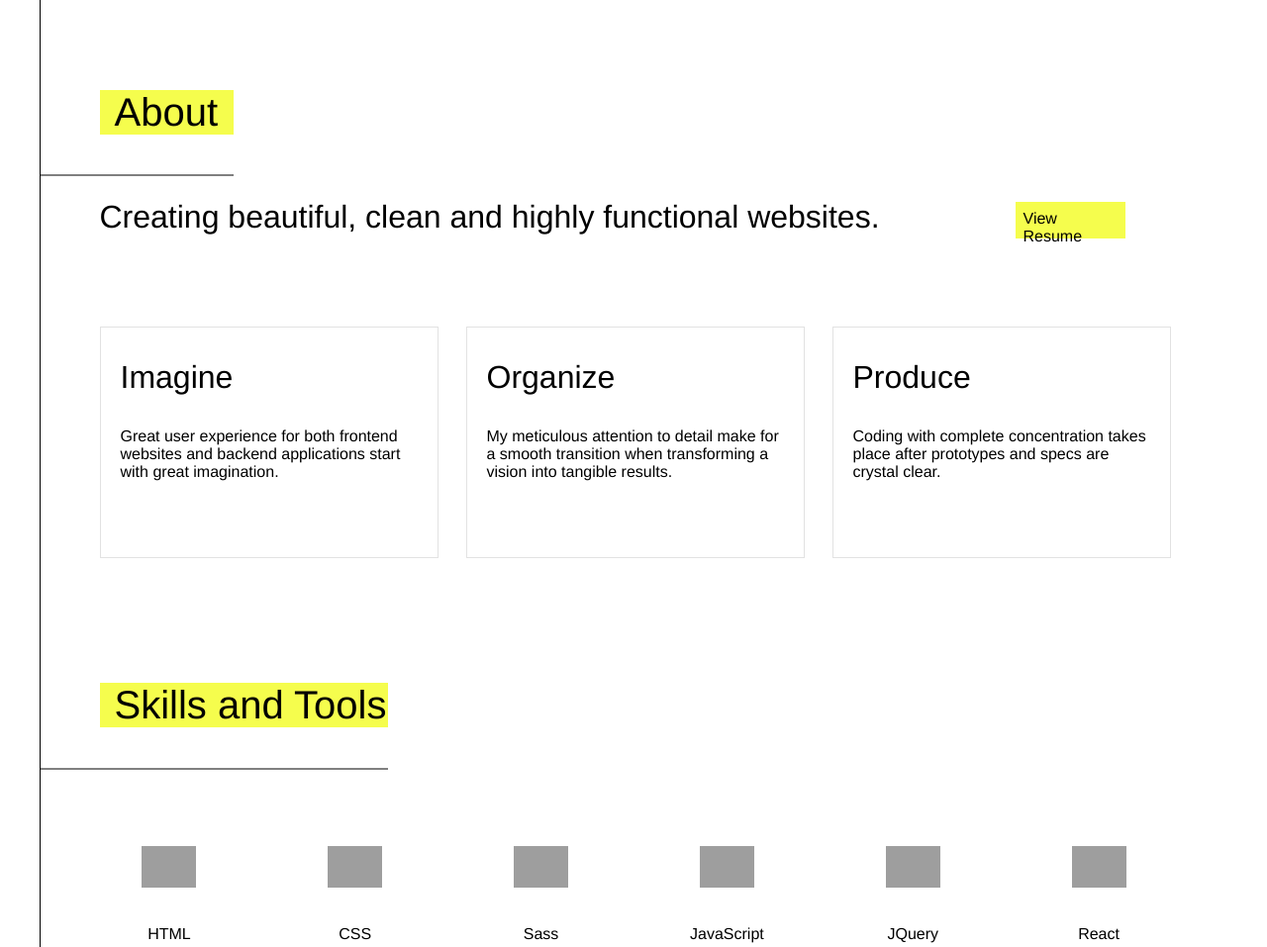
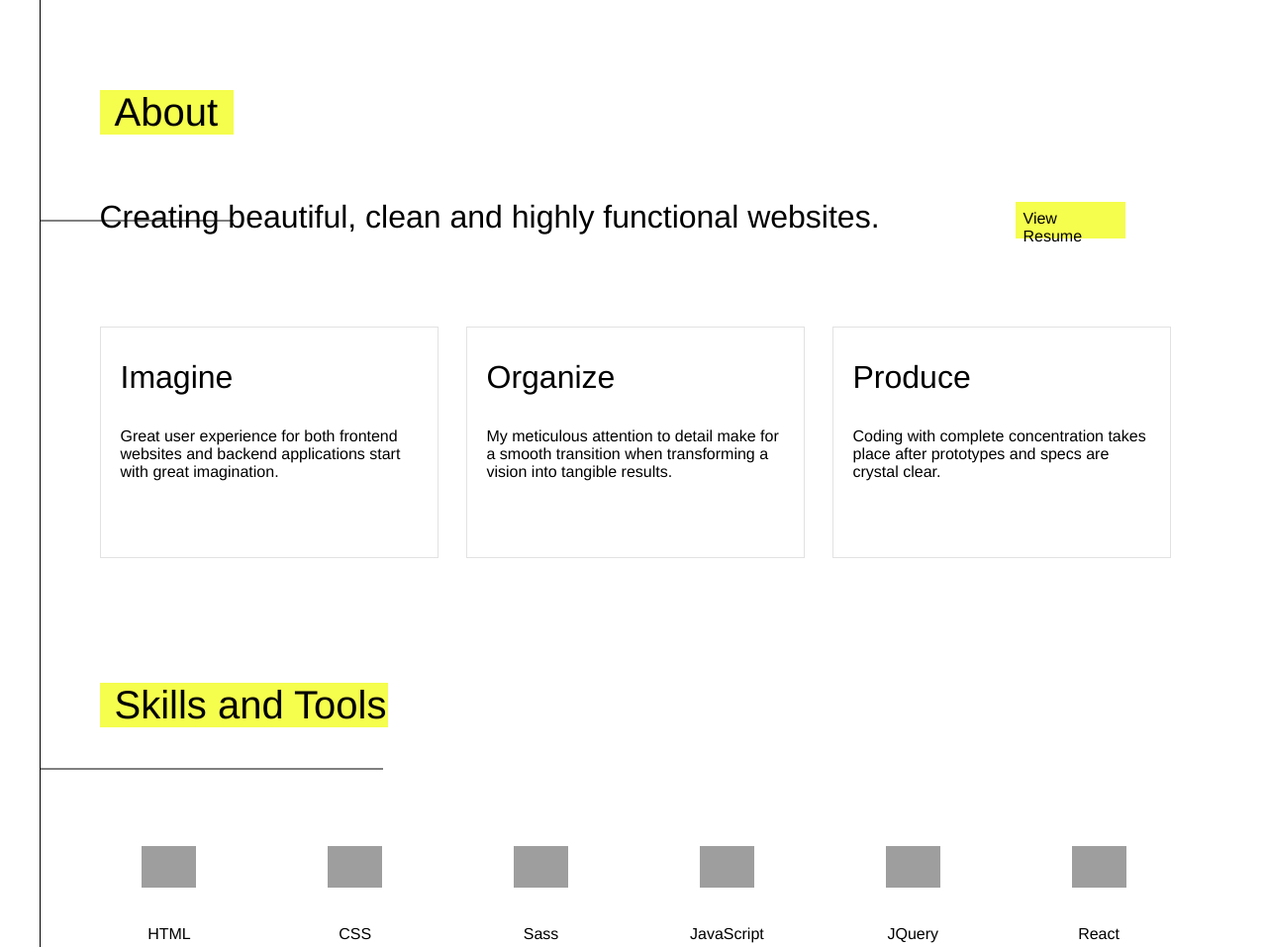
Before and after one commit to lizkovalchuk/portfolio, a PHP site: page / in a window 1280 px wide. Shown: the part 1933-2890 px from the top of the page at 99% size. Run offline with PHP 8.4, Linux system fonts and the light colour scheme; some libraries are stand-ins or nearby versions; some web fonts are replaced; grey boxes are pictures that could not be loaded.

Commit message:
fixed svg

```diff
--- a/dist/index.html
+++ b/dist/index.html
@@ -9,6 +9,6 @@
     <script src="main.js"></script>
 </head>
 <body>
-    <script src="main.js?d136cc80b56d48cf4abe"></script>
+    <script src="main.js?4597a635d0c24ec4edb5"></script>
 </body>
 </html>
--- a/dist/style.css
+++ b/dist/style.css
@@ -208,6 +208,9 @@ header #header__svg_underline {
     top: 727px;
     left: -5px;
     width: 235px; }
+    @media screen and (max-width: 992px) {
+      #portfolio_section #portfolio__svg_underline {
+        top: 877px; } }
     @media screen and (max-width: 768px) {
       #portfolio_section #portfolio__svg_underline {
         top: 678px; } }
@@ -420,7 +423,7 @@ header #header__svg_underline {
     #portfolio_section .portfolio-wrapper #ipmp-container,
     #portfolio_section .portfolio-wrapper #comrade-cafe-container {
       position: relative; }
-      @media screen and (max-width: 768px) {
+      @media screen and (max-width: 992px) {
         #portfolio_section .portfolio-wrapper #berryface-container,
         #portfolio_section .portfolio-wrapper #netboost-container,
         #portfolio_section .portfolio-wrapper #stolen-bikes-container,
@@ -454,22 +457,29 @@ header #header__svg_underline {
     padding-left: 15px; }
   #aboutme__section #aboutme__svg_underline {
     position: absolute;
-    top: 2082px;
+    top: 2128px;
     left: -5px;
     width: calc(100% - 1000px); }
     @media screen and (max-width: 1250px) {
       #aboutme__section #aboutme__svg_underline {
-        top: 1841px;
+        top: 2126px;
+        width: 185px; } }
+    @media screen and (max-width: 1200px) {
+      #aboutme__section #aboutme__svg_underline {
+        top: 1886px;
         width: 185px; } }
     @media screen and (max-width: 992px) {
       #aboutme__section #aboutme__svg_underline {
-        top: 4107px; } }
+        top: 4151px; } }
     @media screen and (max-width: 768px) {
       #aboutme__section #aboutme__svg_underline {
-        top: 2756px; } }
+        top: 2801px; } }
+    @media screen and (max-width: 550px) {
+      #aboutme__section #aboutme__svg_underline {
+        top: 2753px; } }
     @media screen and (max-width: 500px) {
       #aboutme__section #aboutme__svg_underline {
-        top: 2193px; } }
+        top: 2236px; } }
   #aboutme__section #aboutme__div--container {
     display: grid;
     grid-template-columns: repeat(6, 1fr);
@@ -554,6 +564,9 @@ header #header__svg_underline {
 #skills-and-tools-wrapper {
   max-width: 90%;
   margin: 0 auto; }
+  @media screen and (max-width: 1250px) {
+    #skills-and-tools-wrapper {
+      margin-left: 45px; } }
   #skills-and-tools-wrapper #skills-and-tools-heading-text {
     width: 276px;
     padding-left: 15px;
@@ -562,10 +575,15 @@ header #header__svg_underline {
     position: absolute;
     top: 2682px;
     left: -5px;
-    width: 356px; }
+    width: calc(100% - 849px); }
+    @media screen and (max-width: 1200px) {
+      #skills-and-tools-wrapper #skills-and-tools__svg_underline {
+        top: 2440px;
+        width: 343px; } }
     @media screen and (max-width: 992px) {
       #skills-and-tools-wrapper #skills-and-tools__svg_underline {
-        top: 3234px; } }
+        top: 4689px;
+        width: 343px; } }
     @media screen and (max-width: 768px) {
       #skills-and-tools-wrapper #skills-and-tools__svg_underline {
         top: 3514px; } }
--- a/src/assets/sass/about-me.scss
+++ b/src/assets/sass/about-me.scss
@@ -22,22 +22,29 @@
     }
     #aboutme__svg_underline{
         position: absolute;
-        top: 2082px;
+        top: 2128px;
         left: -5px;
         width: calc(100% - 1000px);
 
         @media screen and (max-width: $custom-lg) {
-            top: 1841px;
+            top: 2126px;
+            width: 185px;
+        }
+        @media screen and (max-width: $lg) {
+            top: 1886px;
             width: 185px;
         }
         @media screen and (max-width: $md) {
-            top: 4107px;
+            top: 4151px;
         }
         @media screen and (max-width: $sm){
-            top: 2756px;
+            top: 2801px;
+        }
+        @media screen and (max-width: $custom-xs){
+            top: 2753px;
         }
         @media screen and (max-width: $xs){
-            top: 2193px;
+            top: 2236px;
         }
     }
     #aboutme__div--container{
--- a/src/assets/sass/port-pieces.scss
+++ b/src/assets/sass/port-pieces.scss
@@ -12,6 +12,9 @@
         top: 727px;
         left: -5px;
         width: 235px;
+        @media screen and (max-width: $md ){
+            top: 877px
+        }
         @media screen and (max-width: $sm ){
             top: 678px;
         }
@@ -144,7 +147,7 @@
         #ipmp-container,
         #comrade-cafe-container {
             position: relative;
-            @media screen and (max-width: $sm){
+            @media screen and (max-width: $md){
                 justify-self: center;
             }
         }
--- a/src/assets/sass/skills-tools.scss
+++ b/src/assets/sass/skills-tools.scss
@@ -1,6 +1,10 @@
 #skills-and-tools-wrapper{
     max-width: 90%;
     margin: 0 auto;
+
+    @media screen and (max-width: $custom-lg) {
+    margin-left: 45px;
+    }
 
     #skills-and-tools-heading-text{
         width: 276px;
@@ -12,9 +16,14 @@
         position: absolute;
         top: 2682px;
         left: -5px;
-        width: 356px;
+        width: calc(100% - 849px);
+        @media screen and (max-width: $lg) {
+            top: 2440px;
+            width: 343px;
+        }
         @media screen and (max-width: $md) {
-            top: 3234px;
+            top: 4689px;
+            width: 343px;
         }
         @media screen and (max-width: $sm) {
             top: 3514px;
```
